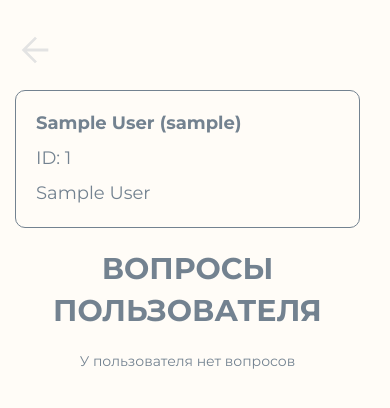
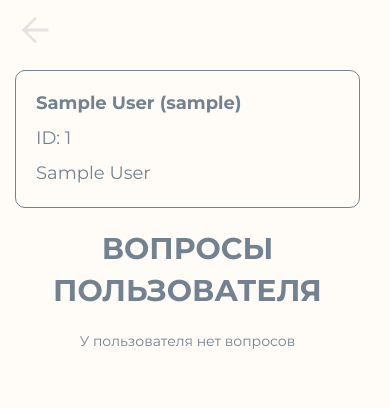
Before and after one commit to Timofey-make/School_space, a FastAPI app: a page that uses src/templates/profile.html in a window 390 px wide. Shown: the part 92-500 px from the top of the page. Run offline with FastAPI, Linux system fonts and the light colour scheme; tables that the repository leaves empty hold one stand-in row (values such as "Sample post"); parts of the project's set-up code (start-up, migrations or seed data) failed here and were passed over.

Commit message:
Last frontend

```diff
--- a/src/static/answer.css
+++ b/src/static/answer.css
@@ -214,9 +214,9 @@
     font-weight: 700;
     font-size: clamp(20px, 1.22vw, 32px);
 }
-.label-report {
+/* .label-report {
     height: 100%;
-}
+} */
 .report-submit-btn {
     margin-top: auto;
 }
--- a/src/static/profile.css
+++ b/src/static/profile.css
@@ -4,6 +4,13 @@
     gap: 20px;
     padding-top: 30px;
     padding-bottom: 30px;
+}
+
+@media (max-width: 767px) {
+    .profile-container {
+        padding-top: 10px;
+        padding-bottom: 10px;
+    }
 }
 
 .profile {
--- a/src/static/questions.css
+++ b/src/static/questions.css
@@ -135,6 +135,12 @@ body {
     border-color: var(--color-blue-dark);
     padding: 15px;
     padding-top: 30px;
+}
+@media (max-width: 767px) {
+    .questions-content-item {
+        gap: 10px;
+        padding-top: 20px;
+    }
 }
 .questions-item-filter {
     display: flex;
```
